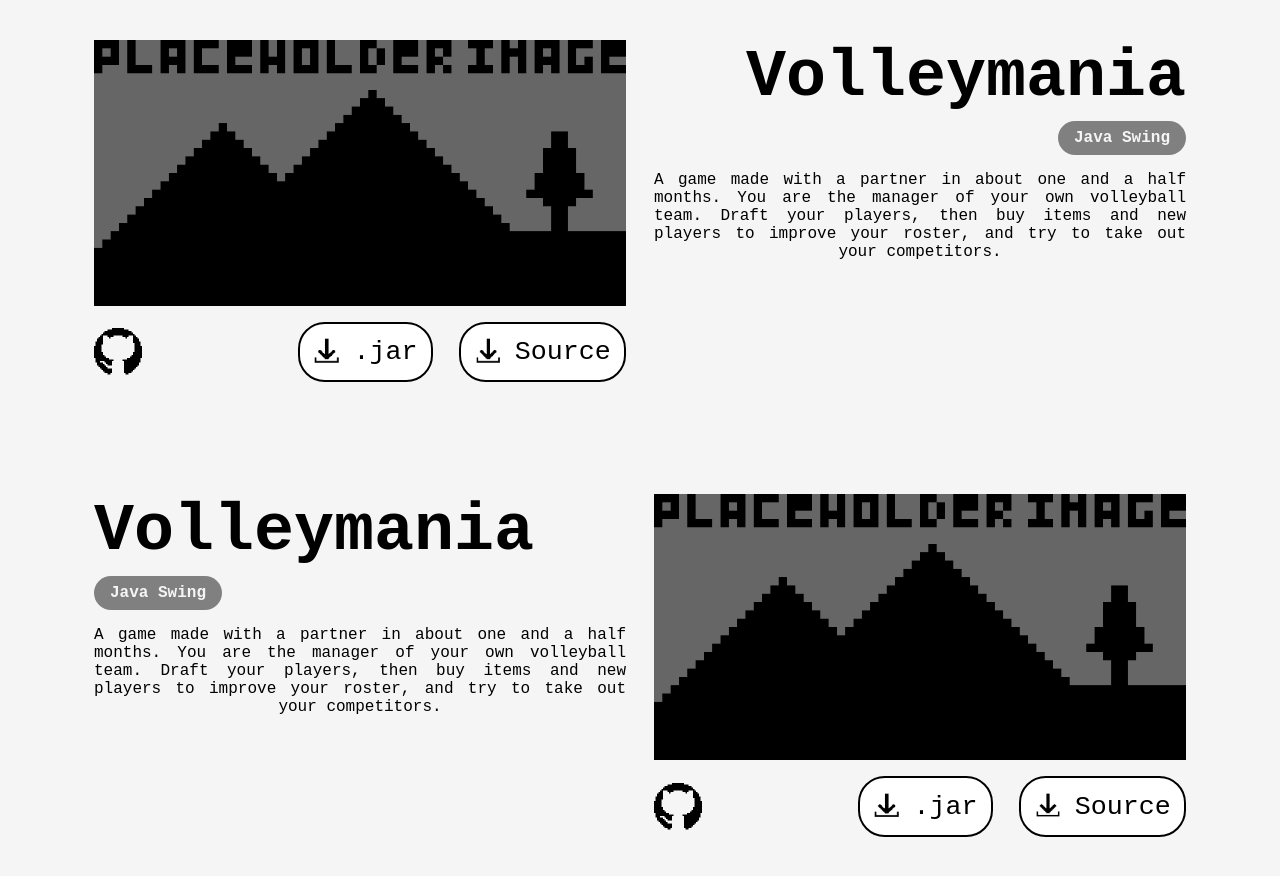
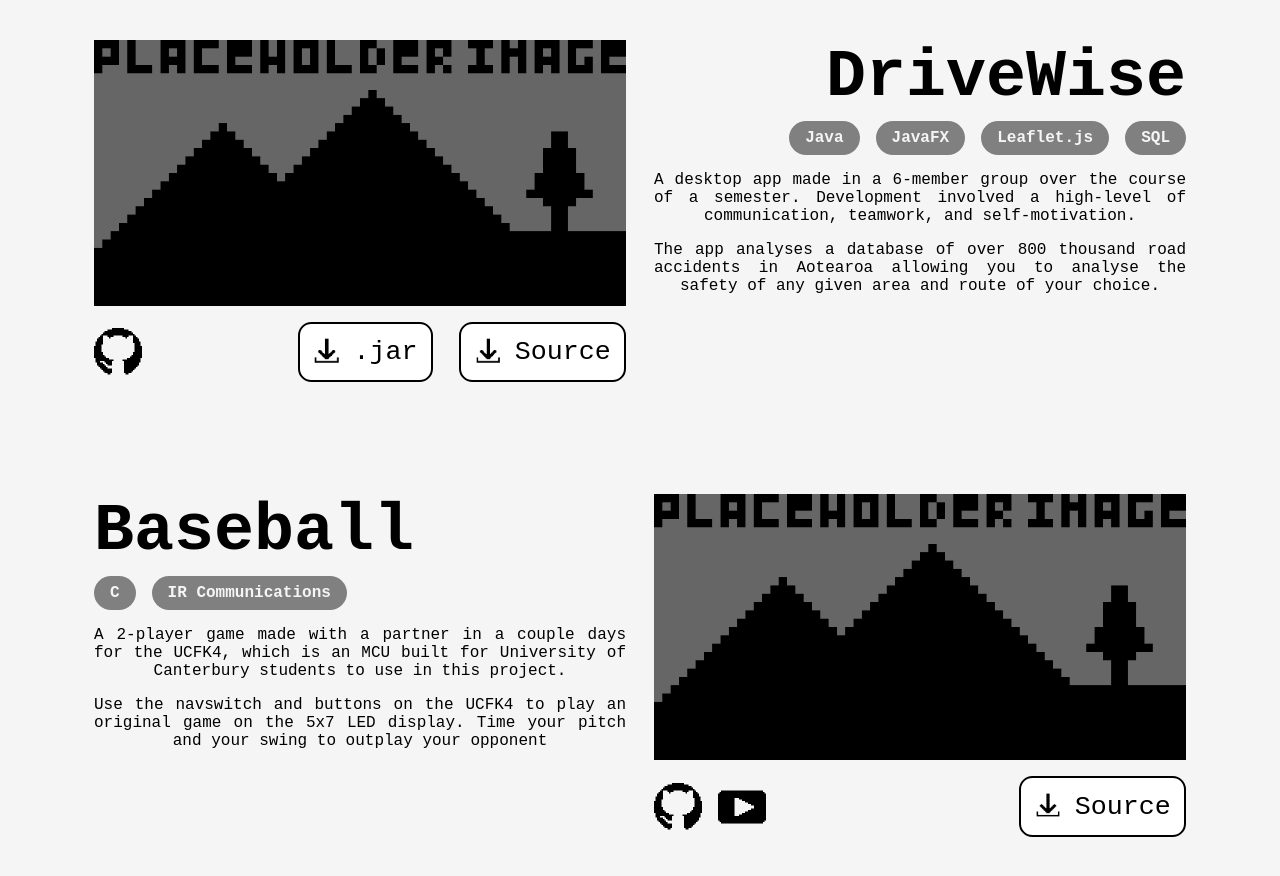
Before and after one commit to Stephen-Hockey/stephen-hockey.github.io, a plain HTML site: page projects.html in a window 1280 px wide. Shown: the part 1120-1996 px from the top of the page. Drawn offline with Linux system fonts and the light colour scheme.

Commit message:
Added content to each project in the projects page

```diff
--- a/css/projects.css
+++ b/css/projects.css
@@ -57,6 +57,10 @@
     overflow: hidden;
 }
 
+.text-column {
+    align-items: flex-start;
+}
+
 .text-column.right-aligned {
     align-items: flex-end;
 }
@@ -75,6 +79,8 @@
 .skills {
     display: flex;
     align-items: center;
+    justify-content: center;
+    flex-wrap: wrap;
 }
 
 .skill {
@@ -103,7 +109,10 @@
     justify-content: flex-end;
 }
 
-.github-link {
+.outgoing-link {
+    margin-right: 1em;
+}
+.margin-right-auto {
     margin-right: auto;
 }
 
@@ -114,7 +123,7 @@
     display: flex;
     text-wrap: nowrap;
     border: 0.1em solid black;
-    border-radius: 1em;
+    border-radius: 0.5em;
     background: white;
 }
 
@@ -153,6 +162,8 @@
     .skill,
     .right-aligned .skill {
         margin: 0.5em;
+        justify-content: center !important;
+        align-items: center !important;
     }
 
     .project h2 {
@@ -163,12 +174,13 @@
         flex-direction: column;
     }
 
-    .github-link {
-        margin: 0;
+    .outgoing-link {
+        margin-right: 0;
+        margin-top: 0.5em;
     }
 
     .download-button {
         margin-left: 0;
-        margin-top: 1em;
+        margin-top: 0.5em;
     }
 }
--- a/projects.html
+++ b/projects.html
@@ -116,10 +116,13 @@
                         </div>
                         <p>
                             A game made with a partner in about one and a half
-                            months. You are the manager of your own volleyball
-                            team. Draft your players, then buy items and new
-                            players to improve your roster, and try to take out
-                            your competitors.
+                            months.
+                        </p>
+                        <p>
+                            You are the manager of your own volleyball team.
+                            Draft your players, then buy items and new players
+                            to improve your roster, and try to take out your
+                            competitors.
                         </p>
                     </div>
                     <div class="image-column">
@@ -130,7 +133,7 @@
                         />
                         <div class="project-actions">
                             <a
-                                class="github-link"
+                                class="outgoing-link margin-right-auto"
                                 href="https://github.com/Stephen-Hockey/volleyball_tournament_simulator"
                             >
                                 <img
@@ -150,16 +153,24 @@
                 </div>
                 <div id="drivewise-project" class="project">
                     <div class="text-column right-aligned">
-                        <h2>Volleymania</h2>
+                        <h2>DriveWise</h2>
                         <div class="skills">
-                            <p class="skill">Java Swing</p>
+                            <p class="skill">Java</p>
+                            <p class="skill">JavaFX</p>
+                            <p class="skill">Leaflet.js</p>
+                            <p class="skill">SQL</p>
                         </div>
                         <p>
-                            A game made with a partner in about one and a half
-                            months. You are the manager of your own volleyball
-                            team. Draft your players, then buy items and new
-                            players to improve your roster, and try to take out
-                            your competitors.
+                            A desktop app made in a 6-member group over the
+                            course of a semester. Development involved a
+                            high-level of communication, teamwork, and
+                            self-motivation.
+                        </p>
+                        <p>
+                            The app analyses a database of over 800 thousand
+                            road accidents in Aotearoa allowing you to analyse
+                            the safety of any given area and route of your
+                            choice.
                         </p>
                     </div>
                     <div class="image-column first">
@@ -170,7 +181,7 @@
                         />
                         <div class="project-actions">
                             <a
-                                class="github-link"
+                                class="outgoing-link margin-right-auto"
                                 href="https://github.com/Stephen-Hockey/volleyball_tournament_simulator"
                             >
                                 <img
@@ -190,16 +201,20 @@
                 </div>
                 <div id="funkit-project" class="project">
                     <div class="text-column">
-                        <h2>Volleymania</h2>
+                        <h2>Baseball</h2>
                         <div class="skills">
-                            <p class="skill">Java Swing</p>
+                            <p class="skill">C</p>
+                            <p class="skill">IR Communications</p>
                         </div>
                         <p>
-                            A game made with a partner in about one and a half
-                            months. You are the manager of your own volleyball
-                            team. Draft your players, then buy items and new
-                            players to improve your roster, and try to take out
-                            your competitors.
+                            A 2-player game made with a partner in a couple days
+                            for the UCFK4, which is an MCU built for University
+                            of Canterbury students to use in this project.
+                        </p>
+                        <p>
+                            Use the navswitch and buttons on the UCFK4 to play
+                            an original game on the 5x7 LED display. Time your
+                            pitch and your swing to outplay your opponent
                         </p>
                     </div>
                     <div class="image-column">
@@ -210,7 +225,7 @@
                         />
                         <div class="project-actions">
                             <a
-                                class="github-link"
+                                class="outgoing-link"
                                 href="https://github.com/Stephen-Hockey/volleyball_tournament_simulator"
                             >
                                 <img
@@ -219,8 +234,15 @@
                                     alt="Github Icon"
                                 />
                             </a>
-                            <a href="#" download="">
-                                <button class="download-button">.jar</button>
+                            <a
+                                class="outgoing-link margin-right-auto"
+                                href="https://youtube.com"
+                            >
+                                <img
+                                    class="icon"
+                                    src="public/images/yt.png"
+                                    alt="Github Icon"
+                                />
                             </a>
                             <a href="#" download="">
                                 <button class="download-button">Source</button>
```
Also changed, not shown: public/images/yt.png (added).
